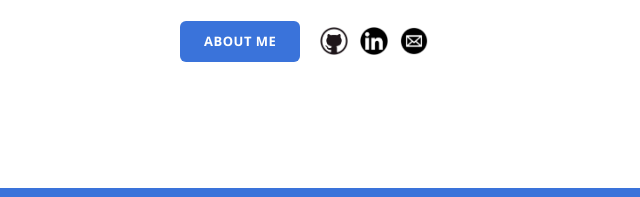
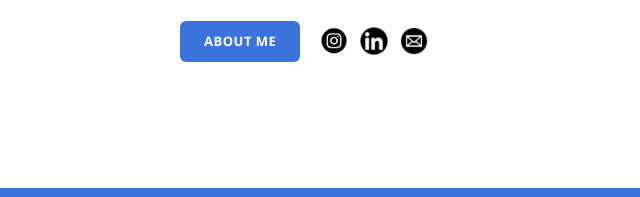
Before and after one commit to serafin-burgulla-marca/serafinburgulla, a plain HTML site: page index.html in a window 1280 px wide. Shown: the part 367-564 px from the top of the page, 0-640 px from the left. Drawn offline with nearby package versions, Linux system fonts and the light colour scheme.

Commit message:
Replace GitHub links/icons with Instagram
Co-Authored-By: Claude Sonnet 5 <noreply@anthropic.com>

```diff
--- a/index.html
+++ b/index.html
@@ -53,7 +53,7 @@
           <div class="div-two-small">
             <div><a href="#about-me" class="button">About me</a></div>
             <div class="div-block">
-              <a href="https://github.com/fin-burgulla" target="_blank" rel="noopener"><img src="images/logo-github.png" loading="lazy" alt="GitHub" class="icons"></a>
+              <a href="https://www.instagram.com/serafin.lll" target="_blank" rel="noopener"><img src="images/logo-instagram.png" loading="lazy" alt="Instagram" class="icons"></a>
               <a href="https://www.linkedin.com/in/fin-burgulla/" target="_blank" rel="noopener"><img src="images/logo-linkedin.png" loading="lazy" alt="LinkedIn" class="icons"></a>
               <a href="mailto:serafin.burgulla1789@gmail.com"><img src="images/logo-mail.png" loading="lazy" alt="Email" class="icons"></a>
             </div>
@@ -371,7 +371,7 @@
         </div>
         <div class="footer-social-block-three">
           <a href="https://www.linkedin.com/in/fin-burgulla/" target="_blank" rel="noopener" class="footer-social-link-three"><img src="images/logo-linkedin.png" loading="lazy" width="20" alt="LinkedIn"></a>
-          <a href="https://github.com/fin-burgulla" target="_blank" rel="noopener" class="footer-social-link-three"><img src="images/logo-github.png" loading="lazy" width="20" alt="GitHub"></a>
+          <a href="https://www.instagram.com/serafin.lll" target="_blank" rel="noopener" class="footer-social-link-three"><img src="images/logo-instagram.png" loading="lazy" width="20" alt="Instagram"></a>
           <a href="mailto:serafin.burgulla1789@gmail.com" class="footer-social-link-three"><img src="images/logo-mail.png" loading="lazy" width="20" alt="Email"></a>
         </div>
       </div>
```
Also changed, not shown: my-story.html (+2 -2 lines), images/logo-instagram.png (added).
